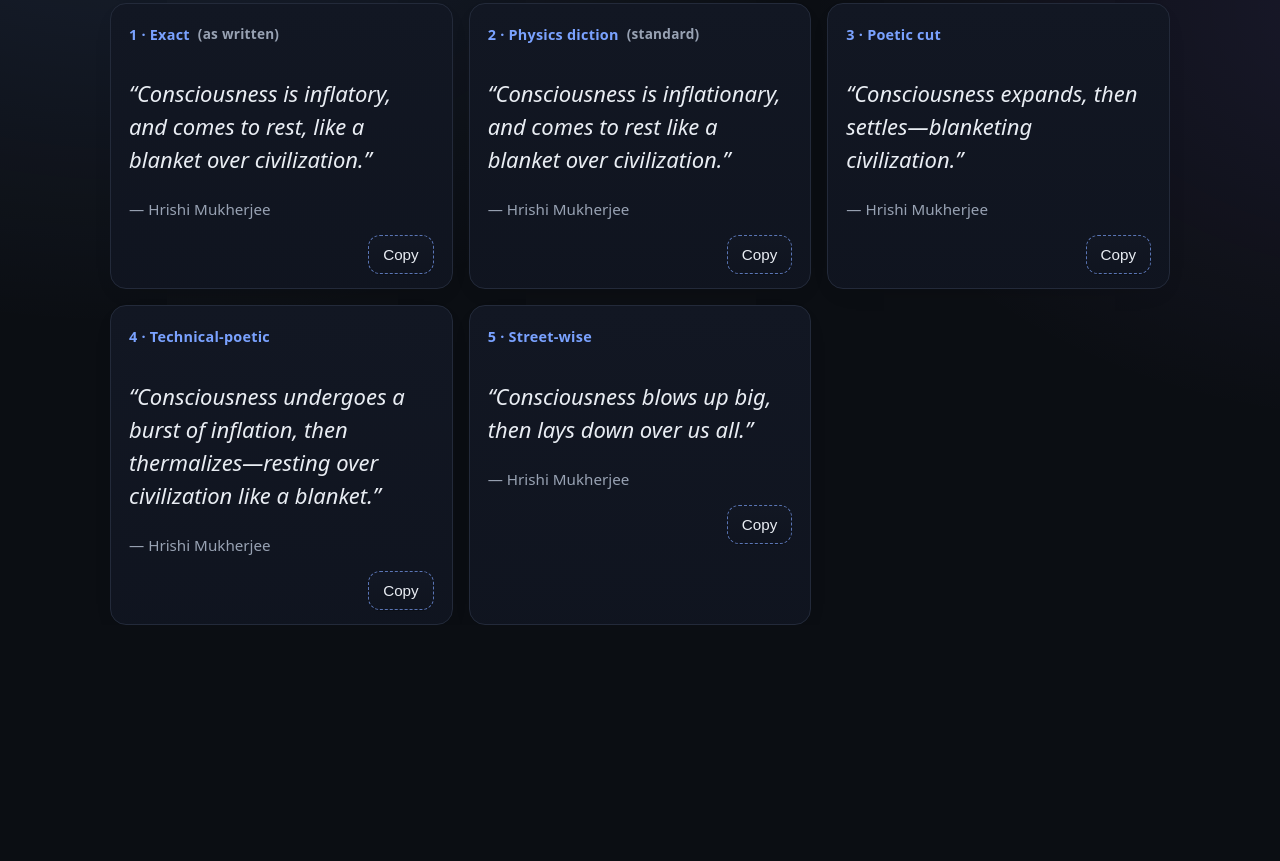
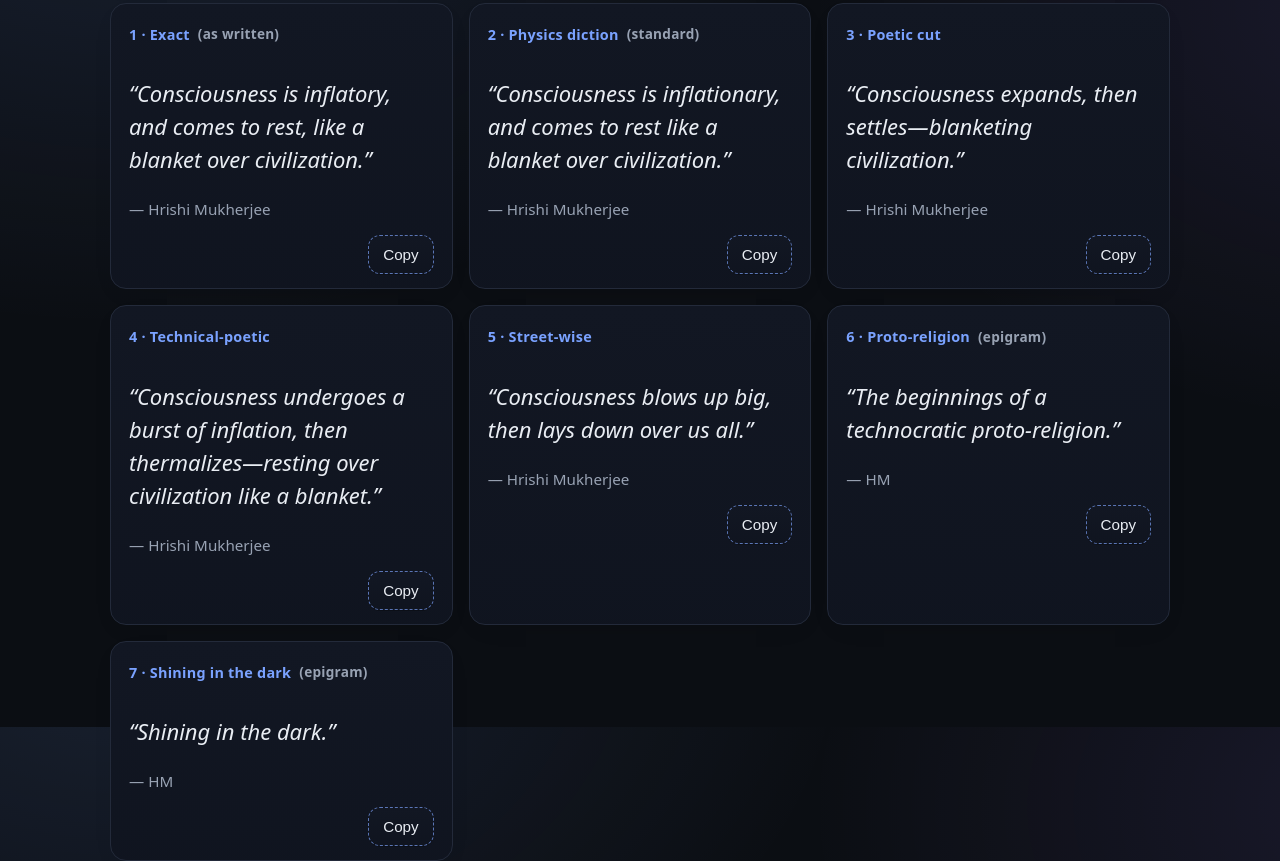
Before and after one commit to SirHrishiMukherjee/consciousness, a plain HTML site: page index.html in a window 1280 px wide. Shown: the part 873-1734 px from the top of the page. Before the commit the page ends 1498 px from the top, so only its background shows below. Drawn offline with Linux system fonts and the light colour scheme.

Commit message:
I'm dreaming. Freefalling baby.

```diff
--- a/index.html
+++ b/index.html
@@ -3,7 +3,7 @@
 <head>
   <meta charset="UTF-8" />
   <meta name="viewport" content="width=device-width, initial-scale=1" />
-  <title>Consciousness — Blanket · Variations + Viz</title>
+  <title>Consciousness — Blanket · Variations + Viz (v2)</title>
   <style>
     :root {
       --bg: #0b0e13;
@@ -42,12 +42,7 @@
       transition: background .25s ease, color .25s ease;
     }
 
-    header {
-      max-width: 1100px;
-      margin: 32px auto 16px;
-      padding: 0 20px;
-    }
-
+    header { max-width: 1100px; margin: 32px auto 16px; padding: 0 20px; }
     h1 { margin: 0 0 6px; font-size: clamp(24px, 3vw, 36px); letter-spacing: 0.2px; }
     .subtitle { margin: 0 0 16px; color: var(--muted); font-size: 0.98rem; }
 
@@ -119,7 +114,7 @@
 <body>
   <header>
     <h1>“Consciousness is a Blanket” — Variations</h1>
-    <p class="subtitle">Five stylistic cuts of the same idea. Toggle theme, switch fonts, copy variants, and explore an animated elliptic field inspired by Julia/Mandelbrot dynamics.</p>
+    <p class="subtitle">Now with two fresh epigrams: “The beginnings of a technocratic proto‑religion.” and “Shining in the dark.” Explore seven mapped patterns in the animated elliptic field.</p>
     <div class="controls" role="group" aria-label="Display Controls">
       <button class="btn" id="themeToggle" aria-label="Toggle theme">🌗 Toggle theme</button>
       <div class="select-wrap" title="Choose font">
@@ -155,6 +150,8 @@
               <option value="3">3 · Poetic cut</option>
               <option value="4">4 · Technical‑poetic</option>
               <option value="5">5 · Street‑wise</option>
+              <option value="6">6 · Proto‑religion</option>
+              <option value="7">7 · Shining in the dark</option>
             </select>
           </div>
         </div>
@@ -213,6 +210,26 @@
         </blockquote>
         <div class="row"><button class="btn copy-btn">Copy</button></div>
       </article>
+
+      <!-- Card 6 -->
+      <article class="card" data-quote="The beginnings of a technocratic proto-religion. — HM">
+        <div class="label">6 · Proto‑religion <span class="kicker">(epigram)</span></div>
+        <blockquote>
+          <p>“The beginnings of a technocratic proto-religion.”</p>
+          <footer>&mdash; HM</footer>
+        </blockquote>
+        <div class="row"><button class="btn copy-btn">Copy</button></div>
+      </article>
+
+      <!-- Card 7 -->
+      <article class="card" data-quote="Shining in the dark. — HM">
+        <div class="label">7 · Shining in the dark <span class="kicker">(epigram)</span></div>
+        <blockquote>
+          <p>“Shining in the dark.”</p>
+          <footer>&mdash; HM</footer>
+        </blockquote>
+        <div class="row"><button class="btn copy-btn">Copy</button></div>
+      </article>
     </section>
   </main>
 
@@ -239,10 +256,7 @@
 
       // --- Font ---
       const savedFont = localStorage.getItem('quoteFont');
-      if (savedFont) {
-        body.setAttribute('data-font', savedFont);
-        fontSelect.value = savedFont;
-      }
+      if (savedFont) { body.setAttribute('data-font', savedFont); fontSelect.value = savedFont; }
       fontSelect.addEventListener('change', () => {
         const val = fontSelect.value;
         if (val === 'default') body.removeAttribute('data-font');
@@ -256,10 +270,8 @@
         btn.addEventListener('click', async (e) => {
           const card = e.currentTarget.closest('.card');
           const text = card.getAttribute('data-quote');
-          try {
-            await navigator.clipboard.writeText(text);
-            ping('Copied!');
-          } catch(err) { fallbackCopy(text); }
+          try { await navigator.clipboard.writeText(text); ping('Copied!'); }
+          catch(err) { fallbackCopy(text); }
         });
       });
 
@@ -273,10 +285,8 @@
 
       function ping(msg) {
         const span = toast.querySelector('span');
-        span.textContent = msg;
-        toast.classList.add('show');
-        clearTimeout(ping._t);
-        ping._t = setTimeout(() => toast.classList.remove('show'), 1200);
+        span.textContent = msg; toast.classList.add('show');
+        clearTimeout(ping._t); ping._t = setTimeout(() => toast.classList.remove('show'), 1200);
       }
 
       function fallbackCopy(text) {
@@ -300,13 +310,15 @@
       const quoteSelect = document.getElementById('quoteSelect');
       const legend = document.getElementById('legend');
 
-      // Five constants (Julia-like), one for each quote
+      // Seven constants (Julia-like), one for each quote/epigram
       const C = [
         { re: -0.4,    im:  0.6 },
         { re:  0.285,  im:  0.0 },
         { re: -0.8,    im:  0.156 },
         { re: -0.123,  im:  0.745 },
-        { re: -0.70176,im: -0.3842 }
+        { re: -0.70176,im: -0.3842 },
+        { re:  0.32,   im:  0.043 },
+        { re: -0.2,    im:  0.66 }
       ];
 
       const labels = [
@@ -314,19 +326,21 @@
         '2 · Physics diction',
         '3 · Poetic cut',
         '4 · Technical‑poetic',
-        '5 · Street‑wise'
+        '5 · Street‑wise',
+        '6 · Proto‑religion',
+        '7 · Shining in the dark'
       ];
 
       // Colors per quote (distinct hues)
       function colorFor(i, a=1){
-        const h = (i*72 + 30) % 360; // spread around wheel
+        const h = (i*(360/labels.length) + 30) % 360; // spread uniformly
         return `hsla(${h} 70% 62% / ${a})`;
       }
 
       // Legend build
       function buildLegend(){
         legend.innerHTML = '';
-        for(let i=0;i<5;i++){
+        for(let i=0;i<labels.length;i++){
           const el = document.createElement('span');
           el.className = 'item';
           el.innerHTML = `<span class="dot" style="background:${colorFor(i,1)}"></span>${labels[i]}`;
@@ -375,7 +389,7 @@
 
       function syncCardHighlight(){
         cards.forEach(c=>c.classList.remove('active'));
-        const v = +quoteSelect.value; if(v>0) cards[v-1].classList.add('active');
+        const v = +quoteSelect.value; if(v>0 && v<=cards.length) cards[v-1].classList.add('active');
       }
       syncCardHighlight();
 
@@ -396,7 +410,7 @@
         const thetaShift = frame * 0.012;
 
         const which = +quoteSelect.value; // 0 = all
-        const indices = which===0 ? [0,1,2,3,4] : [which-1];
+        const indices = which===0 ? [...Array(C.length).keys()] : [which-1];
 
         indices.forEach((idx)=>{
           const c = C[idx];
```
